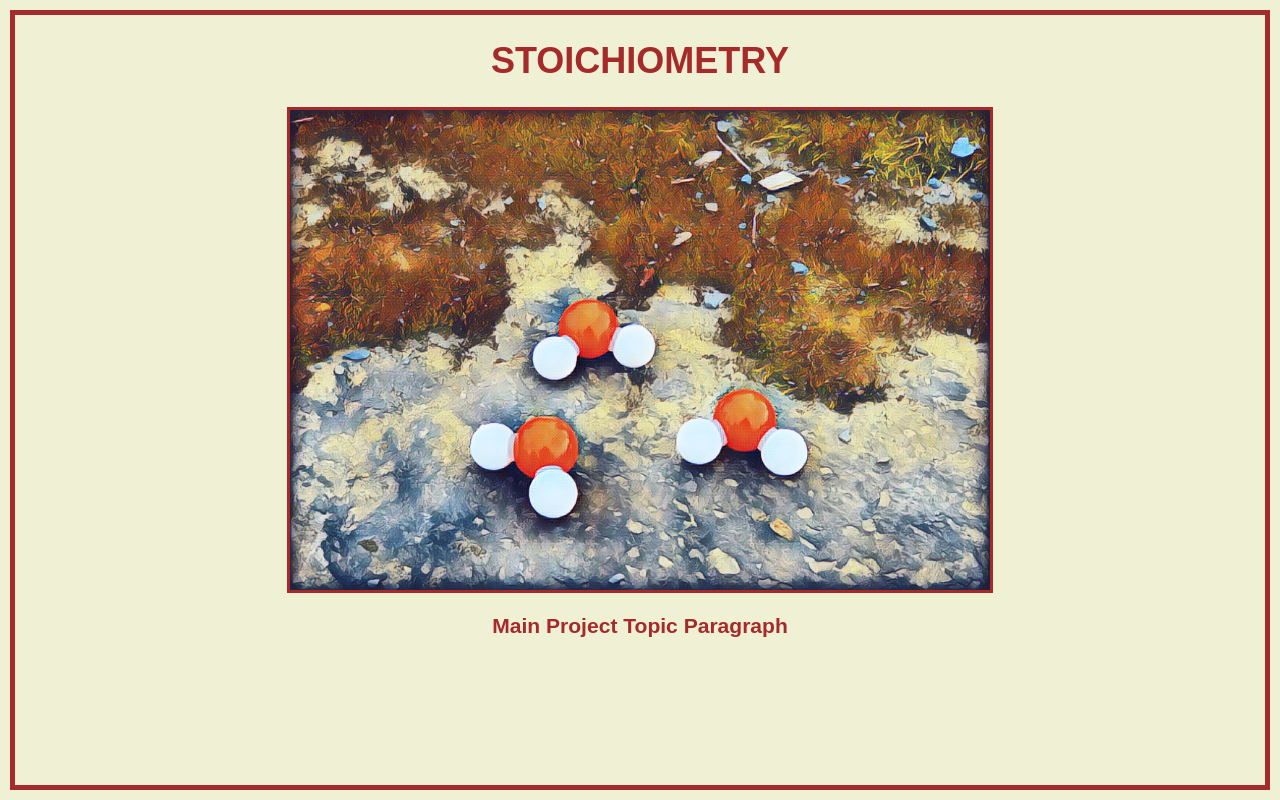
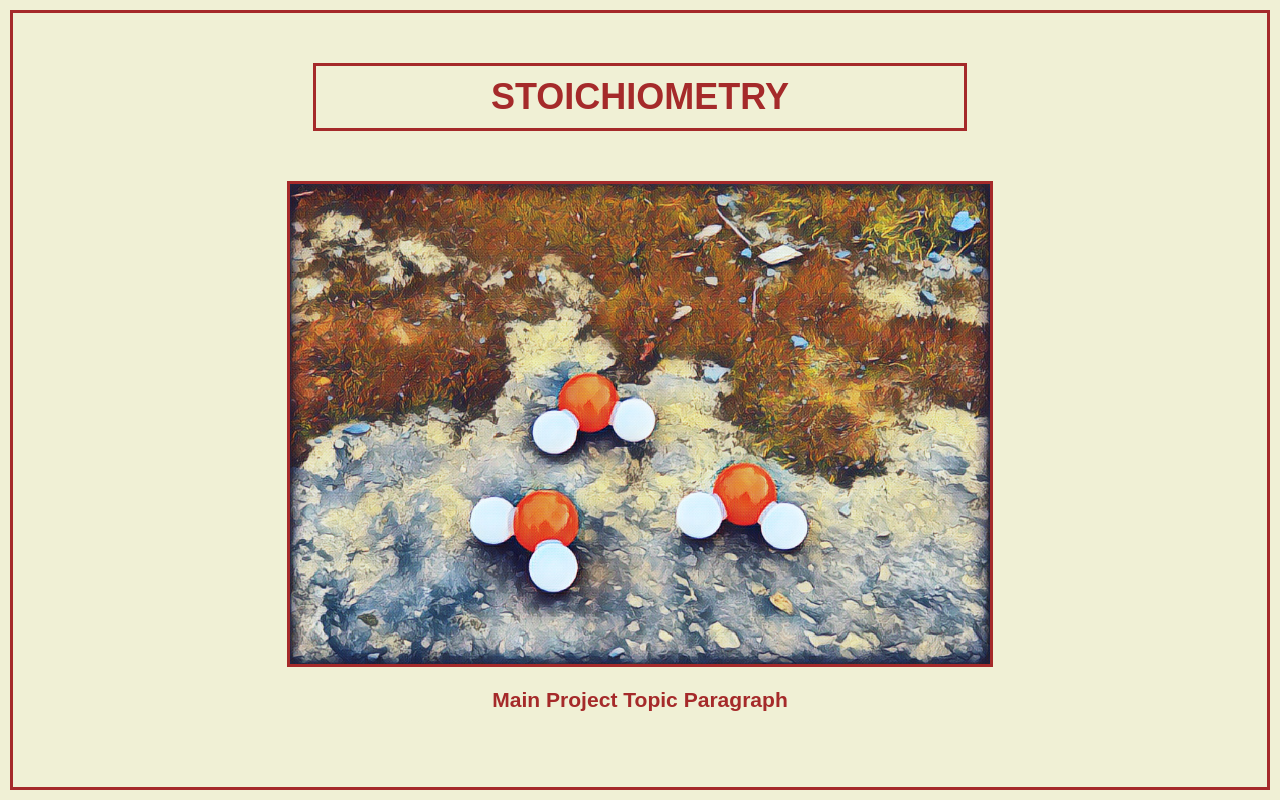
Before and after one commit to iperez35/chemistry-project, a plain HTML site: page chemistry/pg1.html in a window 1280 px wide. Drawn offline with Linux system fonts and the light colour scheme.

Commit message:
Add new border around main title

```diff
--- a/chemistry/pg1.html
+++ b/chemistry/pg1.html
@@ -1,3 +1,4 @@
+<title>STOICHIOMETRY</title>
 <h1 id="maintitle">STOICHIOMETRY</h1>
 
 <link rel="stylesheet" type="text/css" href="../css/style.css">
--- a/css/style.css
+++ b/css/style.css
@@ -5,16 +5,18 @@ body {
     text-align: center;
     box-sizing: border-box;
     margin: 10px;
-    border: 5px solid brown;
+    border: 3px solid brown;
 }
 
 #indextitle {
-    border: 5px brown;
+    border: 3px brown;
     margin: 500px auto;
 }
 
 #maintitle {
-    margin: 25px;
+    margin: 50px 300px;
+    padding: 10px;
+    border: 3px solid;
 }
 
 #indexbody {
```
Also changed, not shown: index.html (+1 -1 lines).
